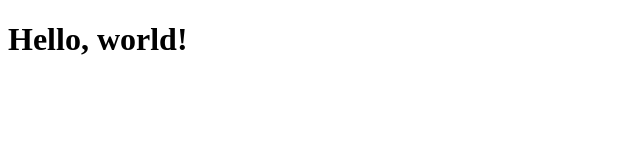
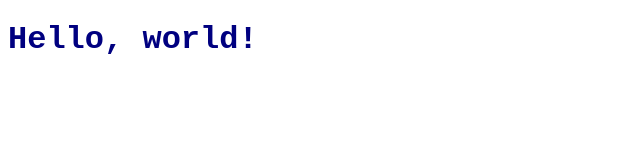
Before and after one commit to JenkinsSamuel/Hello-449, a plain HTML site: page index.html in a window 1280 px wide. Shown: the whole page, without its empty margins (0-640 px from the left). Drawn offline with Linux system fonts and the light colour scheme.

Commit message:
link css

```diff
--- a/index.html
+++ b/index.html
@@ -5,6 +5,7 @@
   <meta http-equiv="X-UA-Compatible" content="IE=edge">
   <meta name="viewport" content="width=device-width, initial-scale=1.0">
   <title>Document</title>
+  <link rel="stylesheet" href="screen.css">
 </head>
 <body>
   <h1>Hello, world!</h1>
--- a/screen.css
+++ b/screen.css
@@ -1,3 +1,7 @@
+body {
+  color: navy;
+}
+
 h1 {
   font-family: 'Courier New', Courier, monospace;
 }
```
